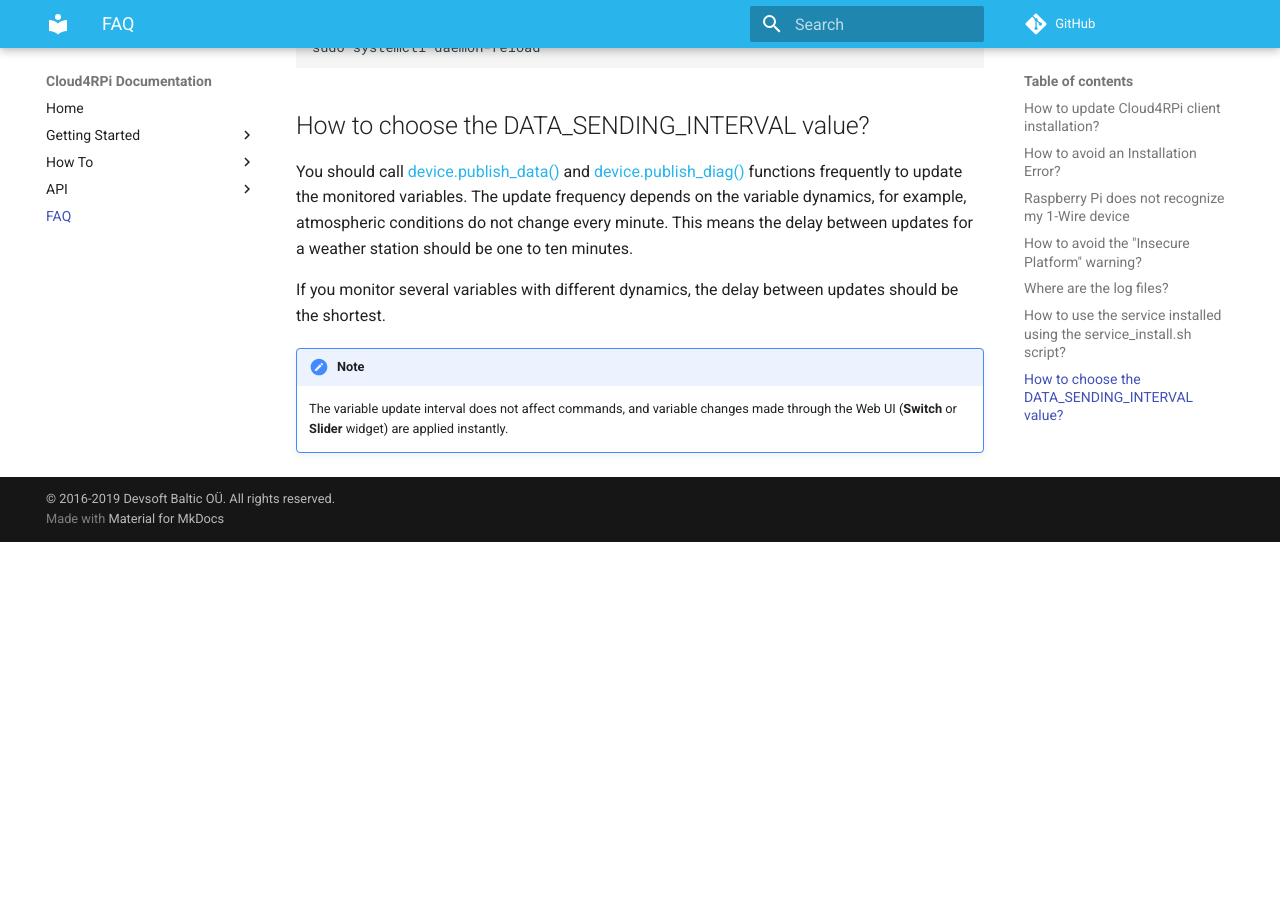
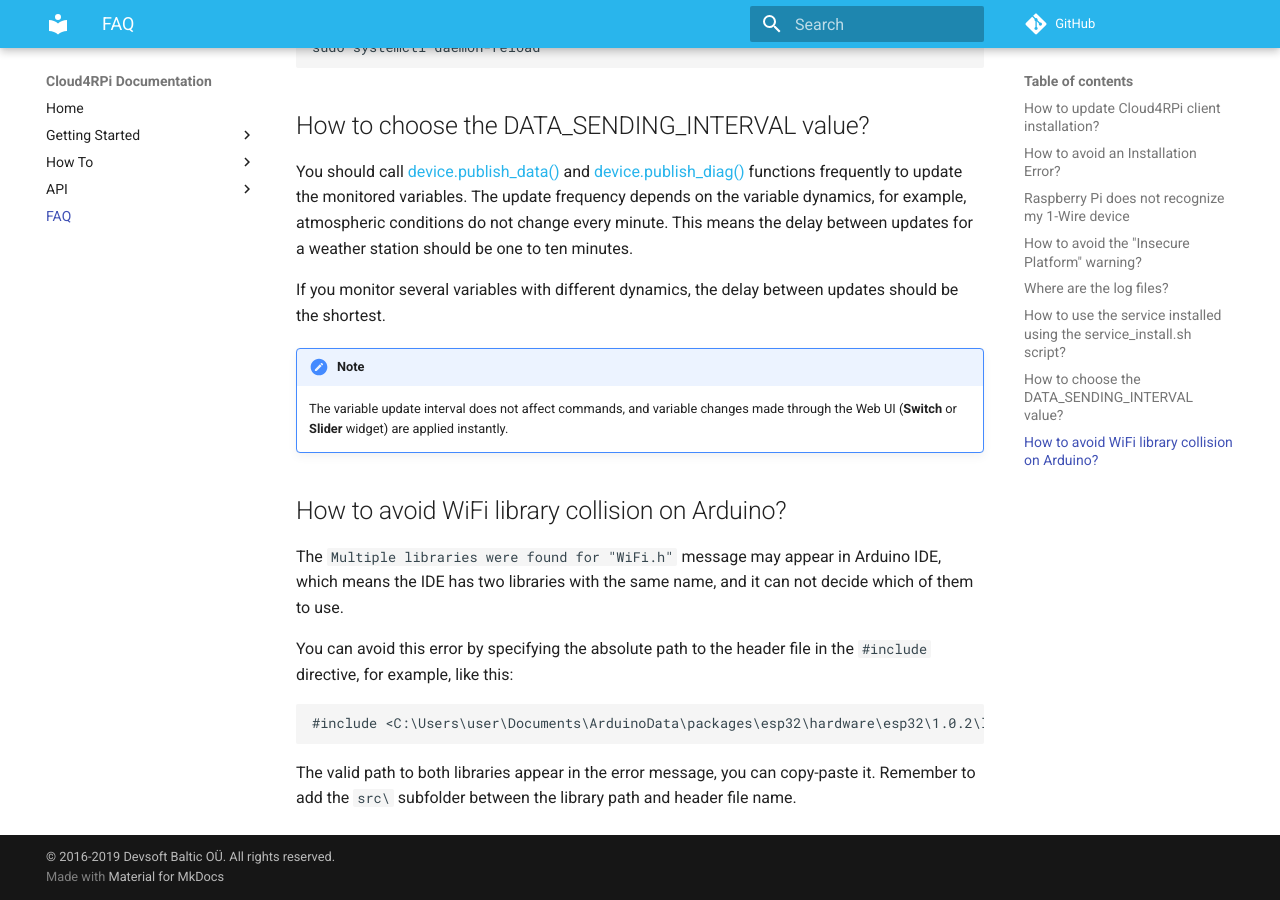
Before and after one commit to cloud4rpi/docs, an MkDocs documentation site: the page built from docs/faq.md, in a window 1280 px wide and 900 px high, scrolled down 2557 px. Built offline with MkDocs 1.6.1 and Material for MkDocs 9.7.7, drawn with Linux system fonts in a browser that asks for light colours; comment, search, counter and statistics services are not loaded; before the commit the page ends 3099 px from its top, so only the background shows below that.

Commit message:
Add howto

````diff
--- a/docs/faq.md
+++ b/docs/faq.md
@@ -97,3 +97,16 @@ If you monitor several variables with different dynamics, the delay between upda
 
 !!! Note
     The variable update interval does not affect commands, and variable changes made through the Web UI (**Switch** or **Slider** widget) are applied instantly.
+
+
+## How to avoid WiFi library collision on Arduino?
+
+The `Multiple libraries were found for "WiFi.h"` message may appear in Arduino IDE, which means the IDE has two libraries with the same name, and it can not decide which of them to use.
+
+You can avoid this error by specifying the absolute path to the header file in the `#include` directive, for example, like this:
+
+```c
+#include <C:\Users\user\Documents\ArduinoData\packages\esp32\hardware\esp32\1.0.2\libraries\WiFi\src\WiFi.h>
+```
+
+The valid path to both libraries appear in the error message, you can copy-paste it. Remember to add the `src\` subfolder between the library path and header file name.
````
Also changed, not shown: docs/start/esp-ino.md (+3 -1 lines).
